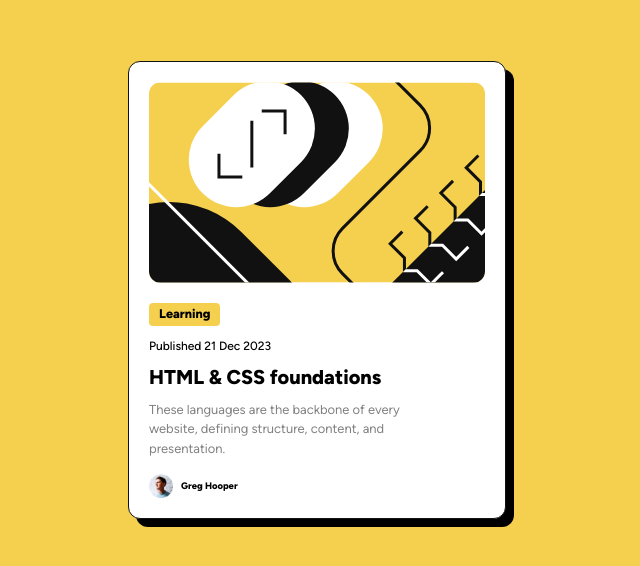
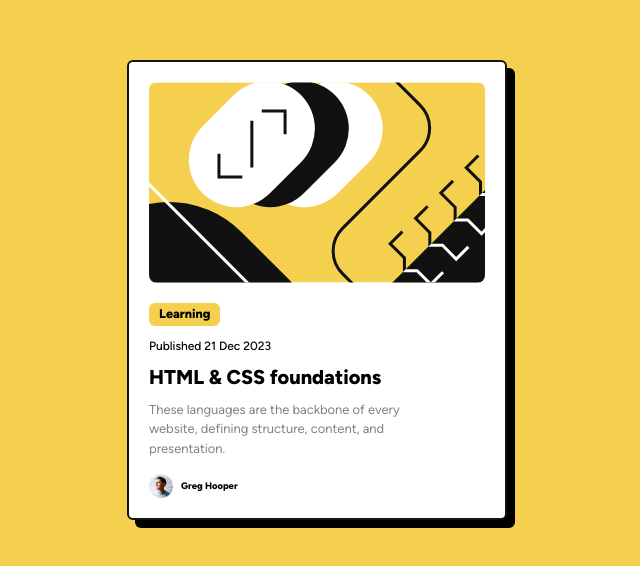
Before and after one commit to mirkobozzetto/blog-preview-card, a website: page index.html in a window 1280 px wide. Shown: the part 110-676 px from the top of the page, without its empty margins (323-963 px from the left). Drawn offline with Linux system fonts and the light colour scheme.

Commit message:
chore: Update image alt attributes and CSS class names in index.html

```diff
--- a/index.html
+++ b/index.html
@@ -19,19 +19,19 @@
     class="flex flex-col justify-center items-center bg-yellow h-screen font-figtree"
   >
     <main
-      class="shadow-bottom-right border-[1px] bg-white m-3 p-5 border-black border-solid rounded-xl h-auto"
+      class="shadow-bottom-right border-2 bg-white m-3 p-5 border-black border-solid rounded-md h-auto"
     >
       <section class="w-full">
         <div>
           <img
             src="./assets/images/illustration-article.svg"
             alt="article image"
-            class="rounded-xl"
+            class="rounded-lg"
           />
         </div>
         <!-- #tag -->
         <p
-          class="inline-block bg-yellow mt-5 px-2.5 py-0.5 rounded-[4px] font-extra-bold text-[0.69rem] md:text-[0.79rem]"
+          class="inline-block bg-yellow mt-5 px-2.5 py-0.5 rounded-md font-extra-bold text-[0.69rem] md:text-[0.79rem]"
         >
           Learning
         </p>
```
